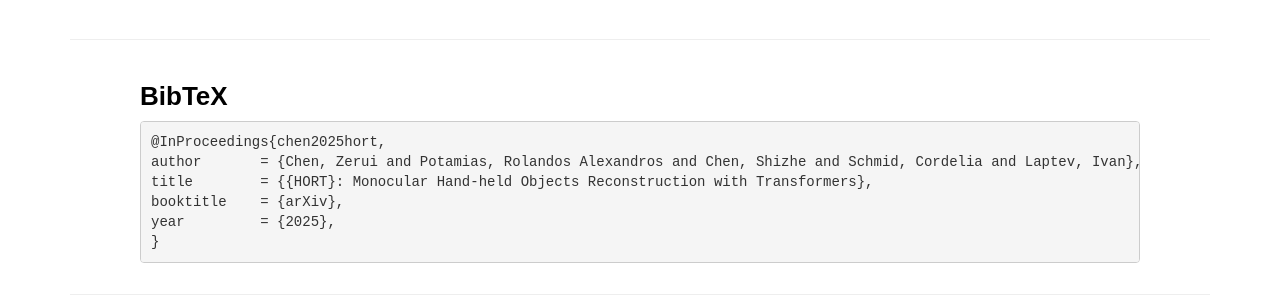
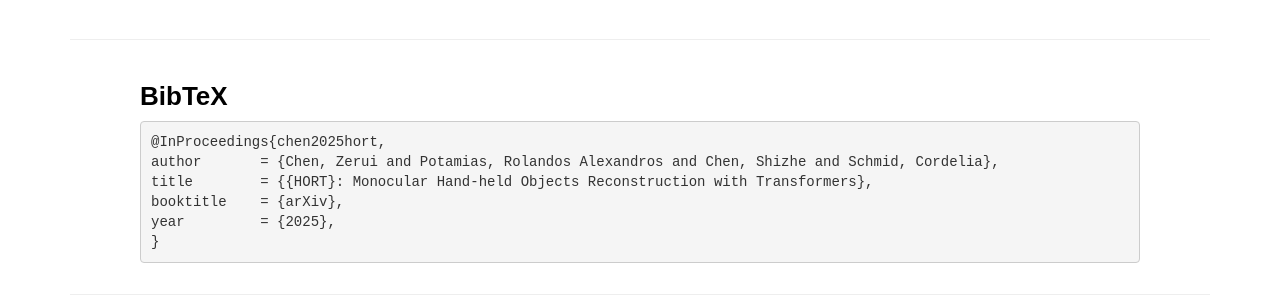
Before and after one commit to zerchen/zerchen.github.io, a plain HTML site: page projects/hort.html in a window 1280 px wide. Shown: the part 2940-3240 px from the top of the page. Drawn offline with nearby package versions, Linux system fonts and the light colour scheme; a script that the page names is missing; a web font is replaced by a local one.

Commit message:
update bib

```diff
--- a/projects/hort.html
+++ b/projects/hort.html
@@ -208,7 +208,7 @@
         <div class="row" id="bib" style="max-width:1000px; margin:0 auto; text-align:justify">
             <h3>BibTeX</h3>
                <pre><tt>@InProceedings{chen2025hort,
-author       = {Chen, Zerui and Potamias, Rolandos Alexandros and Chen, Shizhe and Schmid, Cordelia and Laptev, Ivan},
+author       = {Chen, Zerui and Potamias, Rolandos Alexandros and Chen, Shizhe and Schmid, Cordelia},
 title        = {{HORT}: Monocular Hand-held Objects Reconstruction with Transformers},
 booktitle    = {arXiv},
 year         = {2025},
```
